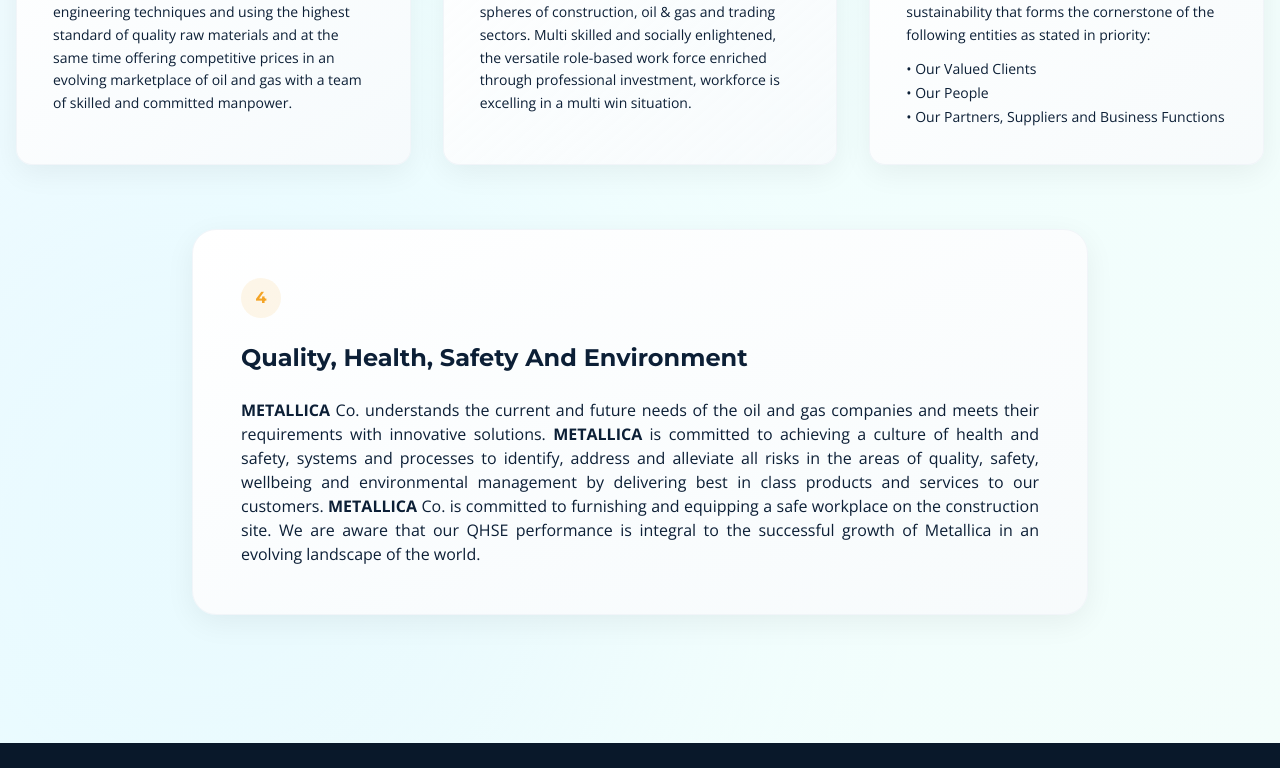
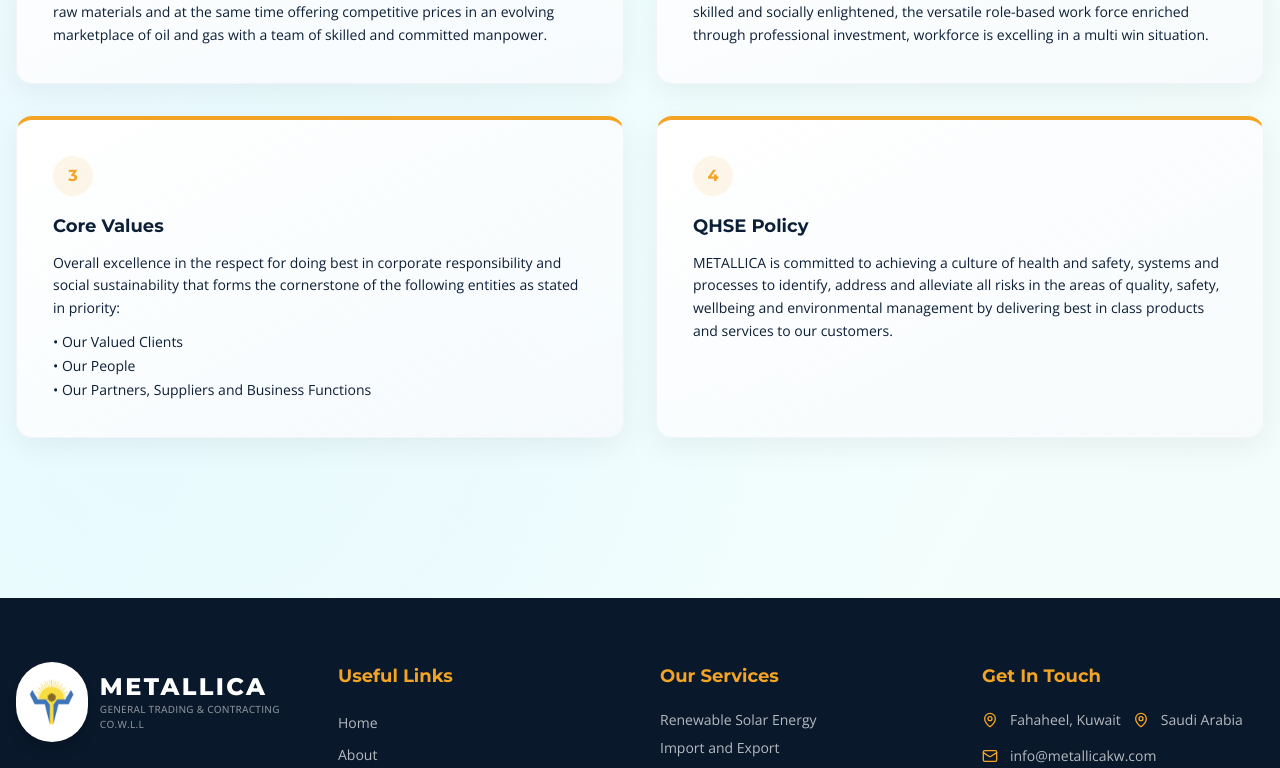
Before and after one commit to innoaivators/finalsolar, a React (Vite) app in the folder frontend/: page /about in a window 1280 px wide. Shown: the part 1965-2733 px from the top of the page. Built offline with nearby package versions, Linux system fonts and the light colour scheme; the HTML template or start-up script is replaced by a standard one.

Commit message:
final updates

```diff
--- a/frontend/src/pages/AboutPage.tsx
+++ b/frontend/src/pages/AboutPage.tsx
@@ -115,7 +115,7 @@ const AboutPage = () => {
             <p className="section-title text-center">ABOUT METALLICA</p>
             <h2 className="section-heading text-center mb-10 text-2xl md:text-4xl">Mission & Vision</h2>
 
-            <div className="grid grid-cols-1 md:grid-cols-2 lg:grid-cols-3 gap-6 md:gap-8">
+            <div className="grid grid-cols-1 md:grid-cols-2 gap-6 md:gap-8">
               <div className="bg-gradient-to-br from-white to-slate-50/80 p-6 md:p-9 rounded-2xl shadow-[0_8px_30px_rgb(0,0,0,0.06)] hover:shadow-[0_15px_40px_rgba(212,175,55,0.15)] border border-slate-100 hover:border-gold/30 border-t-4 border-t-gold transition-all duration-500 h-full relative overflow-hidden group text-center md:text-left">
                 <div className="w-10 h-10 rounded-full bg-gold/10 flex items-center justify-center mb-4 mx-auto md:mx-0">
                   <span className="font-heading font-bold gold-text">1</span>
@@ -150,27 +150,16 @@ const AboutPage = () => {
                   <li>• Our Partners, Suppliers and Business Functions</li>
                 </ul>
               </div>
-            </div>
-          </div>
 
-          {/* QHSE Section */}
-          <div className="mb-8 max-w-4xl mx-auto">
-            <div className="bg-gradient-to-br from-white to-slate-50/80 p-8 md:p-12 rounded-3xl shadow-[0_8px_30px_rgb(0,0,0,0.06)] border border-slate-100 relative overflow-hidden">
-               <div className="w-10 h-10 rounded-full bg-gold/10 flex items-center justify-center mb-6">
-                 <span className="font-heading font-bold gold-text">4</span>
-               </div>
-               <h3 className="font-heading font-bold text-2xl navy-text mb-6">Quality, Health, Safety And Environment</h3>
-               <div className="navy-text text-sm sm:text-base font-body leading-relaxed text-justify">
-                 <p>
-                   <strong className="navy-text">METALLICA</strong> Co. understands the current and future needs of the oil and gas companies and meets their requirements with innovative solutions.
-                   {" "}
-                   <strong className="navy-text">METALLICA</strong> is committed to achieving a culture of health and safety, systems and processes to identify, address and alleviate all risks in the areas of quality, safety, wellbeing and environmental management by delivering best in class products and services to our customers.
-                   {" "}
-                   <strong className="navy-text">METALLICA</strong> Co. is committed to furnishing and equipping a safe workplace on the construction site.
-                   {" "}
-                   We are aware that our QHSE performance is integral to the successful growth of Metallica in an evolving landscape of the world.
-                 </p>
-               </div>
+              <div className="bg-gradient-to-br from-white to-slate-50/80 p-6 md:p-9 rounded-2xl shadow-[0_8px_30px_rgb(0,0,0,0.06)] hover:shadow-[0_15px_40px_rgba(212,175,55,0.15)] border border-slate-100 hover:border-gold/30 border-t-4 border-t-gold transition-all duration-500 h-full relative overflow-hidden group text-center md:text-left">
+                <div className="w-10 h-10 rounded-full bg-gold/10 flex items-center justify-center mb-4 mx-auto md:mx-0">
+                  <span className="font-heading font-bold gold-text">4</span>
+                </div>
+                <h3 className="font-heading font-bold text-lg navy-text mb-3">QHSE Policy</h3>
+                <p className="navy-text text-sm font-body leading-relaxed">
+                  METALLICA is committed to achieving a culture of health and safety, systems and processes to identify, address and alleviate all risks in the areas of quality, safety, wellbeing and environmental management by delivering best in class products and services to our customers.
+                </p>
+              </div>
             </div>
           </div>
         </div>
```
